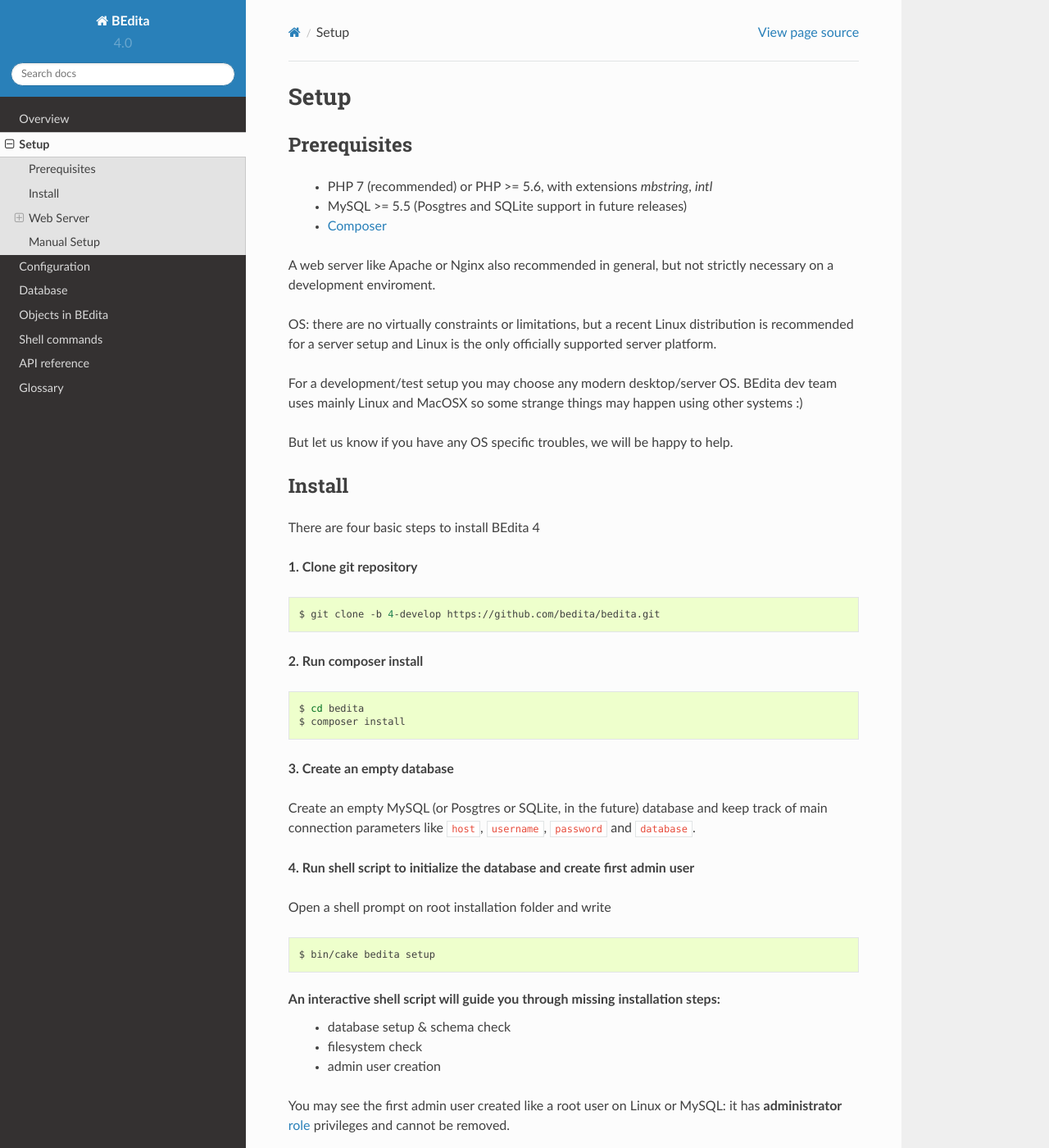
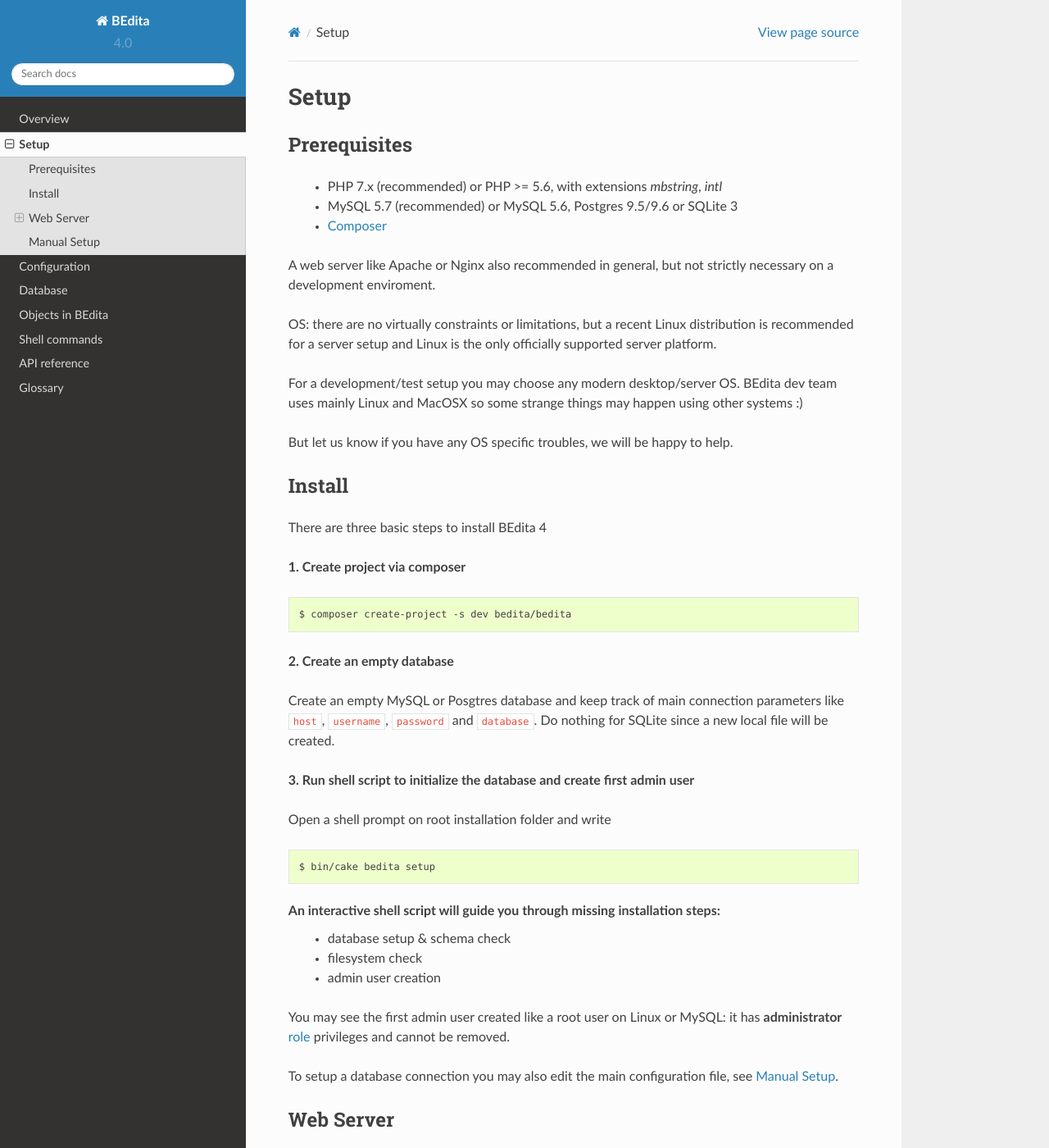
Before and after one commit to bedita/docs, a Sphinx documentation site: the page built from source/setup.rst, in a window 1280 px wide and 1400 px high. Shown: the whole window at 82% size. Built offline with Sphinx 7.4.7 and the Read the Docs theme 2.0.0, drawn with Linux system fonts in a browser that asks for light colours; some of the changed text lies outside the part shown.

Commit message:
docs: update setup w composer and postgres/sqlite

```diff
--- a/source/setup.rst
+++ b/source/setup.rst
@@ -5,10 +5,9 @@
 Prerequisites
 =============
 
- * PHP 7 (recommended) or PHP >= 5.6, with extensions *mbstring*, *intl*
- * MySQL >= 5.5 (Posgtres and SQLite support in future releases)
+ * PHP 7.x (recommended) or PHP >= 5.6, with extensions *mbstring*, *intl*
+ * MySQL 5.7 (recommended) or MySQL 5.6, Postgres 9.5/9.6 or SQLite 3
  * `Composer <https://getcomposer.org/doc/00-intro.md#installation-linux-unix-osx>`_
-
 
 A web server like Apache or Nginx also recommended in general, but not strictly necessary
 on a development enviroment.
@@ -26,27 +25,21 @@
 =======
 
 
-There are four basic steps to install BEdita 4
+There are three basic steps to install BEdita 4
 
-**1. Clone git repository**
+**1. Create project via composer**
 
 .. code-block:: bash
 
-  $ git clone -b 4-develop https://github.com/bedita/bedita.git
+  $ composer create-project -s dev bedita/bedita
 
-**2. Run composer install**
+**2. Create an empty database**
 
-.. code-block:: bash
+Create an empty MySQL or Posgtres database and keep track of main connection parameters
+like ``host``, ``username``, ``password`` and ``database``.
+Do nothing for SQLite since a new local file will be created.
 
-  $ cd bedita
-  $ composer install
-
-**3. Create an empty database**
-
-Create an empty MySQL (or Posgtres or SQLite, in the future) database and keep track of main connection parameters
-like ``host``, ``username``, ``password`` and ``database``.
-
-**4. Run shell script to initialize the database and create first admin user**
+**3. Run shell script to initialize the database and create first admin user**
 
 Open a shell prompt on root installation folder and write
 
@@ -167,3 +160,4 @@
 Other noteworthy fields:
  * ``port`` - populate only in case of non standard ports
  * ``driver`` - change to ``'Cake\Database\Driver\Postgres'`` or ``'Cake\Database\Driver\Sqlite'`` accordingly
+ * for SQlite you need to set only an absolute local file path in ``database``
```
